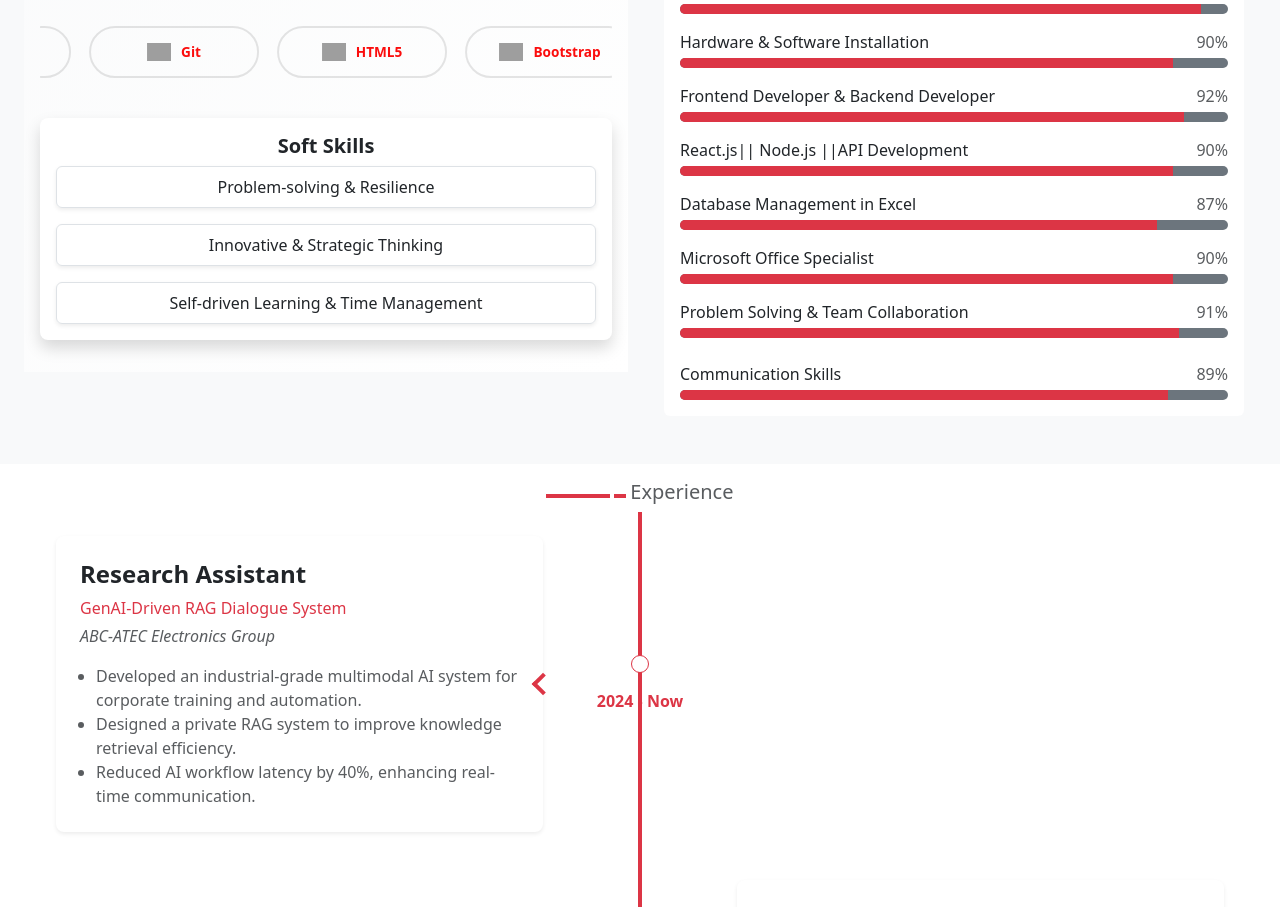
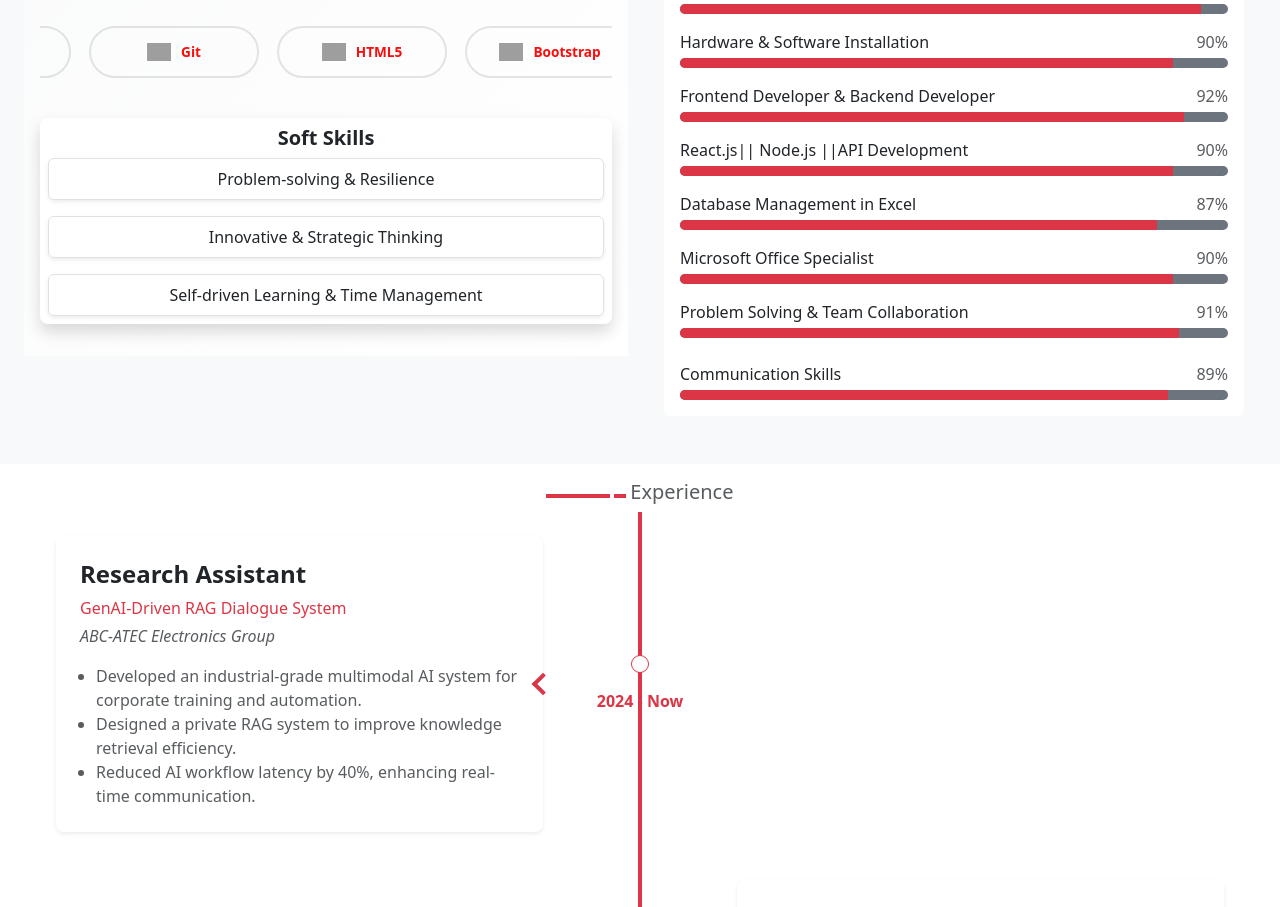
Before and after one commit to johnjerry8749/portflio, a React (Vite) app in the folder frontend/: page / in a window 1280 px wide. Shown: the part 1284-2191 px from the top of the page. Built offline with nearby package versions, Linux system fonts and the light colour scheme; grey boxes are pictures that could not be loaded.

Commit message:
Update padding for soft skills section in Contact component

```diff
--- a/frontend/src/components/contact.jsx
+++ b/frontend/src/components/contact.jsx
@@ -50,7 +50,7 @@ const Contact = () => {
         </div>
 
 
-        <div className="rounded-3 shadow p-3 bg-white">
+        <div className="rounded-3 shadow p-2 bg-white">
             <h1 className="fs-5 fw-bold text-center text-dark">Soft Skills</h1>
            <div className="row gx-2 gy-3 justify-content-center">
             {softSkills.map((skill, index) => (
```
